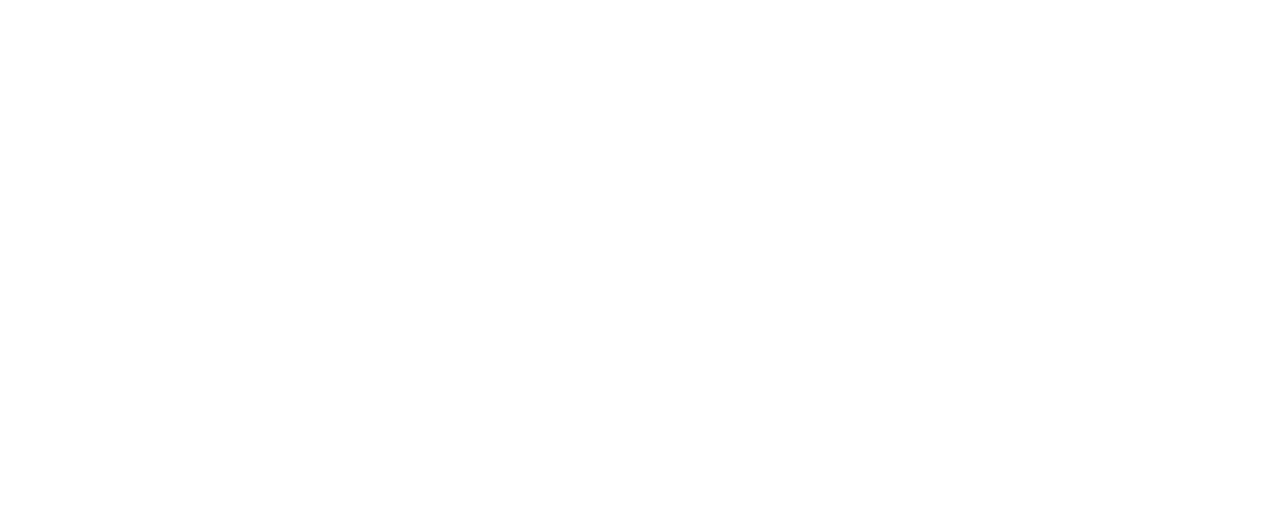
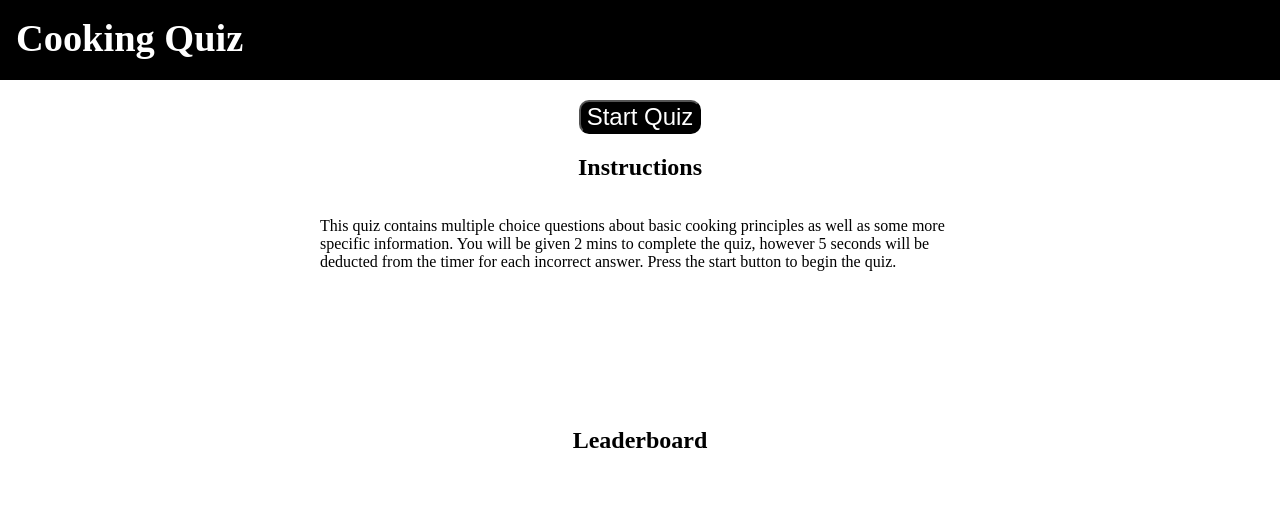
Before and after one commit to LoganLagrange/cooking-quiz, a plain HTML site: page index.html in a window 1280 px wide. Drawn offline with Linux system fonts and the light colour scheme.

Commit message:
Added html elements, basic css styling, and questions to js

```diff
--- a/assets/css/style.css
+++ b/assets/css/style.css
@@ -0,0 +1,63 @@
+html, body, h1 {
+    margin: 0;
+    padding: 0;
+}
+
+header {
+    background: black;
+    color: white;
+    height: 10vh;
+    font-size: larger;
+}
+
+h1 {
+    padding: 2vh;
+}
+
+.start-pg {
+    display: flex;
+    flex-direction: column;
+    justify-content: center;
+    align-items: center;
+    padding: 20px;
+    max-width: 50%;
+    align-self: center;
+    margin-left: auto;
+    margin-right: auto;
+}
+
+.start-btn {
+    background-color: black;
+    color: white;
+    font-size: 24px;
+    border-radius: 10px;
+}
+
+.start-btn:active {
+    background-color: white;
+    color: black;
+}
+
+.quiz-pg {
+    display: flex;
+    flex-direction: column;
+    justify-content: center;
+    align-items: center;
+    padding: 20px;
+    max-width: 50%;
+    align-self: center;
+    margin-left: auto;
+    margin-right: auto;
+}
+
+.leaderboard-pg {
+    display: flex;
+    flex-direction: column;
+    justify-content: center;
+    align-items: center;
+    padding: 20px;
+    max-width: 50%;
+    align-self: center;
+    margin-left: auto;
+    margin-right: auto;
+}
--- a/assets/js/script.js
+++ b/assets/js/script.js
@@ -0,0 +1,19 @@
+let questions = [
+    {
+        question: "What is the abbreviation for tablespoon?",
+        choices: ["tsp", "Tbsp", "t", "C"],
+        answer: "Tbsp"
+    }, {
+        question: "What is the name of the technique use to incorporate air into a product?",
+        choices: ["Beat", "Fold", "Chiffonade", "Whip"],
+        answer: "Whip"
+    }, {
+        question: "What leavening agent is also commonly used as a household cleaner?",
+        choices: ["Baking Powder", "Yeast", "Baking Soda", "Vinegar"],
+        answer: "Baking Soda"
+    }, {
+        question: "What is the name of the classical technique to decoratively peel a mushroom or other item?",
+        choices: ["Peel", "Pare", "Flute", "Skin"],
+        answer: "Flute"
+    }
+]
--- a/index.html
+++ b/index.html
@@ -7,7 +7,29 @@
     <link rel="stylesheet" href="./assets/css/style.css">
 </head>
 <body>
+    <header>
+        <h1>Cooking Quiz</h1>
+    </header>
 
+    <section class="start-pg">
+        <button class="start-btn">Start Quiz</button>
+        <h2>Instructions</h2>
+        <p>
+            This quiz contains multiple choice questions about basic cooking principles as well as some  more specific information.
+            You will be given 2 mins to complete the quiz, however 5 seconds will be deducted from the timer for each incorrect answer.
+            Press the start button to begin the quiz.
+        </p>
+    </section>
+
+    <section class="quiz-pg">
+        <h2 class="question-header"></h2>
+        <div class="quiz-btns"></div>
+    </section>
+
+    <section class="leaderboard-pg">
+        <h2>Leaderboard</h2>
+        <ol class="leaderboard-ul"></ol>
+    </section>
 
     <script src="./assets/js/script.js"></script>
 </body>
```
